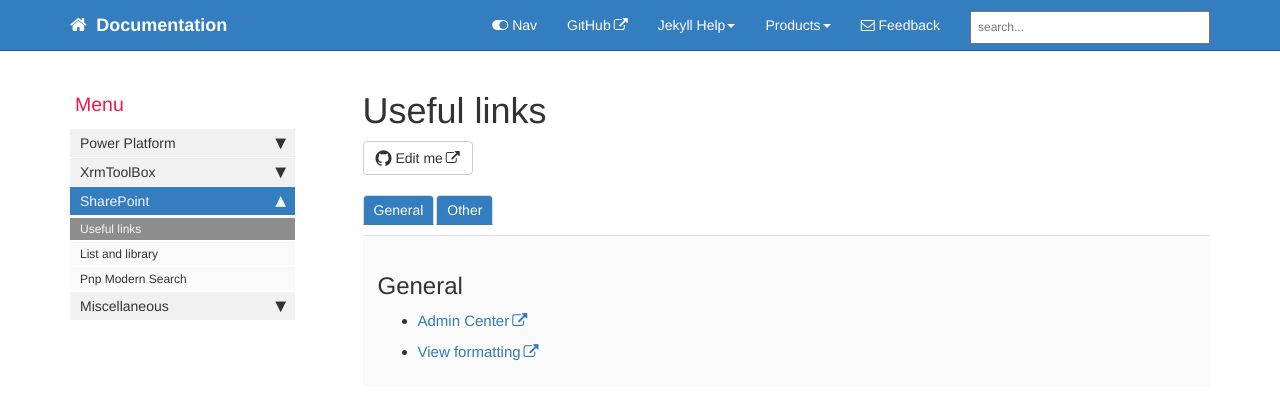
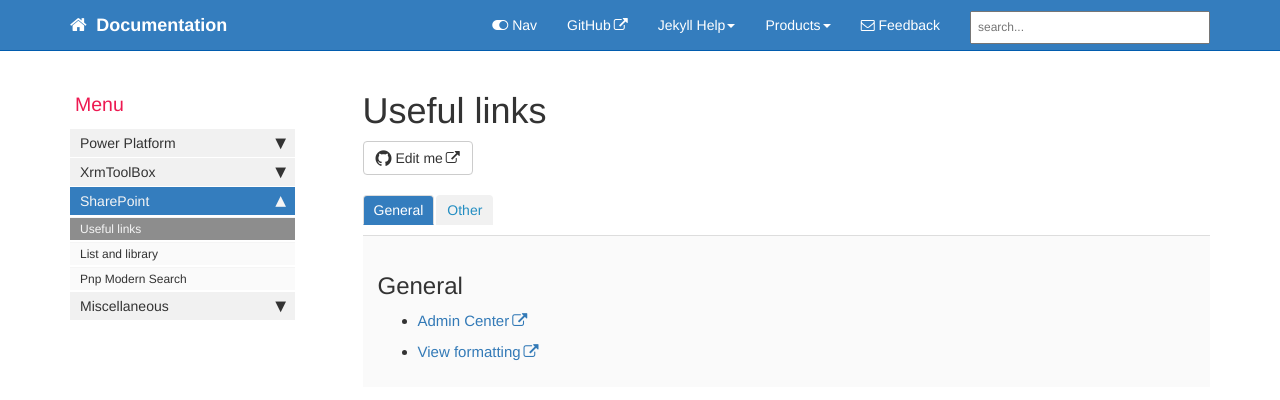
Before and after one commit to gedeontofidji/Documentation, a Jekyll site: the page built from pages/mydoc/mydoc_sharepoint_usefullinks.md, in a window 1280 px wide. Shown: the top 400 px of the page. Built offline with Jekyll 4.4.1, drawn with Linux system fonts in a browser that asks for light colours; comment, search, counter and statistics services are not loaded.

Commit message:
Update mydoc_sharepoint_usefullinks.md

```diff
--- a/pages/mydoc/mydoc_sharepoint_usefullinks.md
+++ b/pages/mydoc/mydoc_sharepoint_usefullinks.md
@@ -9,7 +9,7 @@ folder: mydoc
 
 <ul id="profileTabs" class="nav nav-tabs">
     <li class="active"><a class="noCrossRef" href="#general" data-toggle="tab">General</a></li>
-    <li class="active"><a class="noCrossRef" href="#other" data-toggle="tab">Other</a></li>
+    <li><a class="noCrossRef" href="#other" data-toggle="tab">Other</a></li>
 </ul>
   <div class="tab-content">
 <div role="tabpanel" class="tab-pane active" id="general" markdown="1">
```
Also changed, not shown: other parts of pages/mydoc/mydoc_sharepoint_usefullinks.md (+0 -1 lines).
